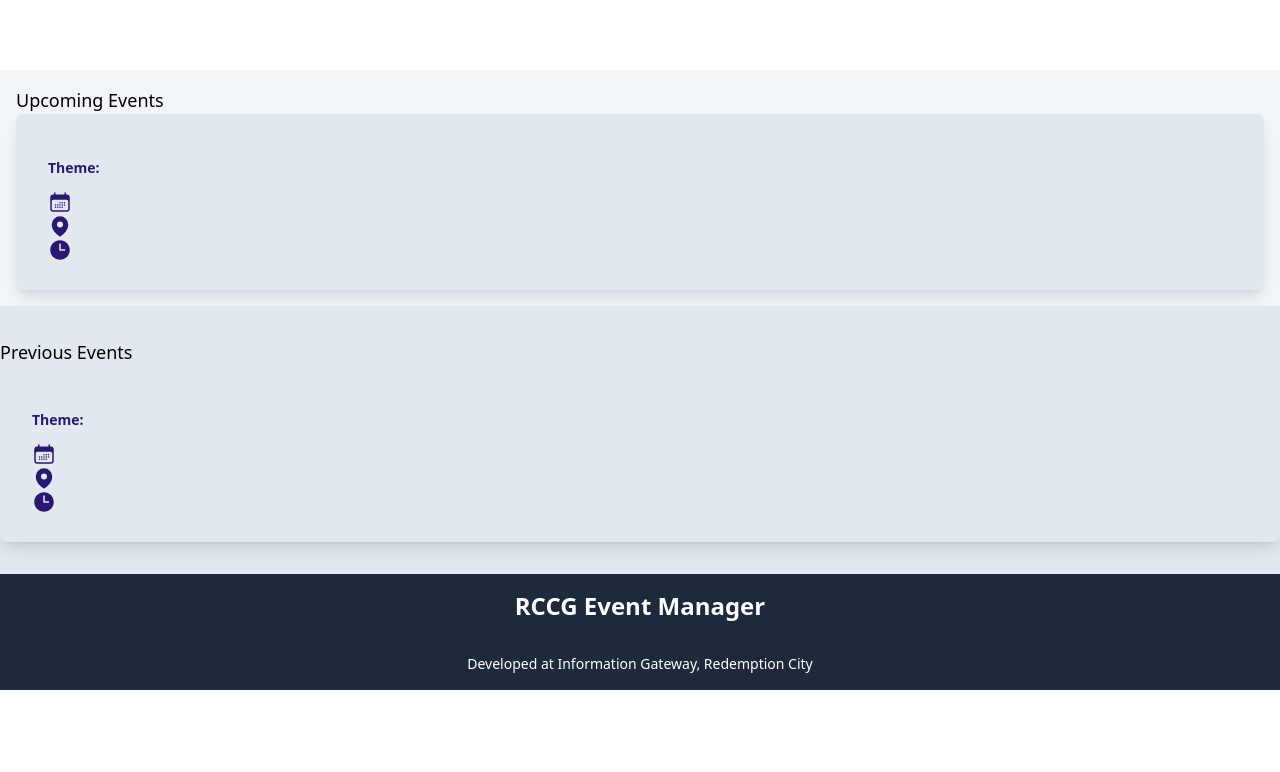
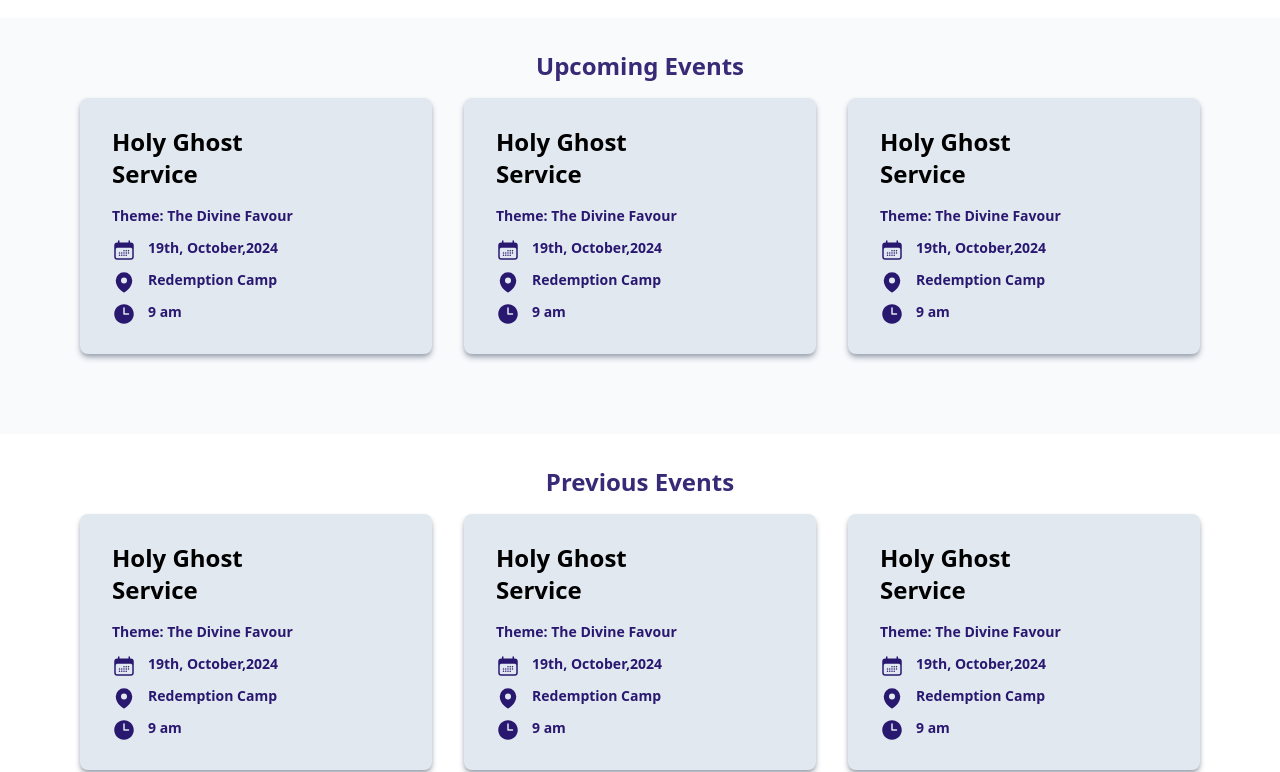
Before and after one commit to PelumiKadeba10/R.-E.-M, a React (Vite) app: page / in a window 1280 px wide. Shown: the part 588-1360 px from the top of the page. Before the commit the page ends 1278 px from the top, so only its background shows below. Built offline with nearby package versions, Linux system fonts and the light colour scheme.

Commit message:
Styled the latest card component, the upcoming event and the previous event section

```diff
--- a/src/components/Home.jsx
+++ b/src/components/Home.jsx
@@ -9,7 +9,7 @@ function Home() {
           <h1 className="text-[#382a76] text-5xl md:text-6xl font-bold leading-tight">
             RCCG EVENT MANAGER
           </h1>
-          <p className="pt-6 text-base md:text-lg text-gray-600">
+          <p className="pt-6 text-base md:text-l text-gray-600">
           Welcome to the RCCG Event Manager! Stay up to date with our upcoming services, conferences, and special programs. Our platform allows you to view details of past and upcoming events, including event themes, dates, venues, and times. Join us as we organize impactful gatherings that bring people closer to God and foster a strong sense of community. Explore, participate, and stay connected!
           </p>
           <Badge />
--- a/src/components/Navbar.jsx
+++ b/src/components/Navbar.jsx
@@ -26,7 +26,7 @@ function Navbar() {
       {/* Mobile Menu Icon */}
       <div className="sm:hidden flex items-center">
         <button className="text-[#382a76] focus:outline-none" onClick={toggleMenu}>
-          <svg className="w-6 h-6" fill="none" stroke="currentColor" viewBox="0 0 24 24" xmlns="http://www.w3.org/2000/svg">
+          <svg className="w-7 h-7" fill="none" stroke="currentColor" viewBox="0 0 24 24" xmlns="http://www.w3.org/2000/svg">
             <path strokeLinecap="round" strokeLinejoin="round" strokeWidth="2" d="M4 6h16M4 12h16m-7 6h7"></path>
           </svg>
         </button>
--- a/src/components/event_card.jsx
+++ b/src/components/event_card.jsx
@@ -1,6 +1,6 @@
 function CardEvent({ Title, Theme, date, location, time }) {
   return (
-    <div className="bg-slate-200 pl-8 pr-32 py-7 rounded-lg shadow-lg md:pxs">
+    <div className="bg-slate-200 pl-8 pr-32 py-7 rounded-lg shadow-md shadow-gray-400">
       <h1 className="text-2xl font-bold mb-4">{Title}</h1>
       <div className="text-[#281870] text-sm">
         <p className="mb-3 font-sans"><strong>Theme: {Theme}</strong></p>
--- a/src/components/previous_events.jsx
+++ b/src/components/previous_events.jsx
@@ -2,9 +2,31 @@ import CardEvent from "./event_card"
 
 function Prev(){
     return(
-        <div className="bg-slate-200 py-8">
-            <p className="text-lg">Previous Events</p>
-            <CardEvent />
+        <div className="bg-white pb-20">
+            <p className="text-2xl pt-8 pb-4 text-center text-[#382a76] font-bold">Previous Events</p>
+            <div className="grid grid-cols-1 gap-8 justify-center mx-10 px-10 md:sgrid md:grid-cols-3 ">
+                <CardEvent
+                Title="Holy Ghost Service"
+                Theme="The Divine Favour"
+                date="19th, October,2024"
+                location="Redemption Camp"
+                time="9 am"
+                />
+                <CardEvent
+                Title="Holy Ghost Service"
+                Theme="The Divine Favour"
+                date="19th, October,2024"
+                location="Redemption Camp"
+                time="9 am"
+                />
+                <CardEvent
+                Title="Holy Ghost Service"
+                Theme="The Divine Favour"
+                date="19th, October,2024"
+                location="Redemption Camp"
+                time="9 am"
+                />
+            </div>
         </div>
     )
 }
--- a/src/components/upcoming_event.jsx
+++ b/src/components/upcoming_event.jsx
@@ -2,9 +2,31 @@ import CardEvent from "./event_card"
 
 function Upcoming_section(){
     return(
-        <div className="bg-slate-100 p-4">
-            <p className="text-lg">Upcoming Events</p>
-            <CardEvent />
+        <div className="bg-slate-50 pb-20">
+            <p className="text-2xl pt-8 pb-4 text-center text-[#382a76] font-bold">Upcoming Events</p>
+            <div className="grid grid-cols-1 gap-8 justify-center mx-10 px-10 md:sgrid md:grid-cols-3 ">
+                <CardEvent
+                Title="Holy Ghost Service"
+                Theme="The Divine Favour"
+                date="19th, October,2024"
+                location="Redemption Camp"
+                time="9 am"
+                />
+                <CardEvent
+                Title="Holy Ghost Service"
+                Theme="The Divine Favour"
+                date="19th, October,2024"
+                location="Redemption Camp"
+                time="9 am"
+                />
+                <CardEvent
+                Title="Holy Ghost Service"
+                Theme="The Divine Favour"
+                date="19th, October,2024"
+                location="Redemption Camp"
+                time="9 am"
+                />
+            </div>
         </div>
     )
 }
```
